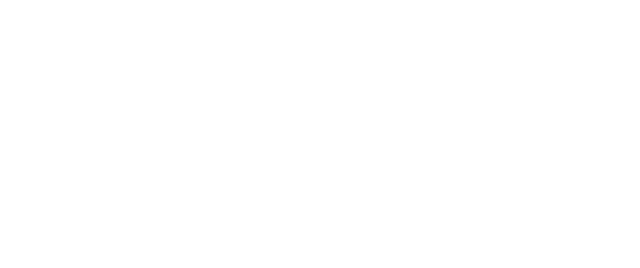
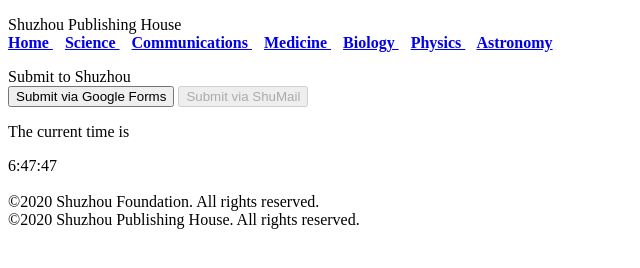
Before and after one commit to shpub/shpub.github.io, a plain HTML site: page submit/index.html in a window 1280 px wide. Shown: the whole page, without its empty margins (0-640 px from the left). Drawn offline with Linux system fonts and the light colour scheme.

Commit message:
Update index.html

```diff
--- a/submit/index.html
+++ b/submit/index.html
@@ -2,8 +2,71 @@
 <html>
 <head>
   <title>Submit - Shuzhou Publishing House</title>
+  <script>
+    function startTime(){
+        var today=new Date();
+        var h=today.getHours();
+        var m=today.getMinutes();
+        var s=today.getSeconds();
+        // add a zero in front of numbers<10
+        m=checkTime(m);
+        s=checkTime(s);
+        document.getElementById('shutime').innerHTML=h+":"+ m +":"+s;
+        t=setTimeout('startTime()',500);
+    }
+        function checkTime(i){
+          if (i<10){
+            i="0" + i;
+           }
+          return i;
+        }
+  </script>
+  <style>
+    .shuzhou{
+     font-family:"Product Sans";
+    }
+  </style>
 </head>
-<body>
-
+<body class="shuzhou" onload="startTime()">
+  <p>
+      Shuzhou Publishing House<br>
+      <b>
+      <a href="#" onclick="window.location.href='https://shpub.github.io'">
+          Home
+      </a>
+      &nbsp;&nbsp;
+      <a href="#" onclick="window.location.href='https://shpub.github.io/science'">
+          Science
+      </a>
+      &nbsp;&nbsp;
+      <a href="#" onclick="window.location.href='https://shpub.github.io/communications'">
+          Communications
+      </a>
+      &nbsp;&nbsp;
+      <a href="#" onclick="window.location.href='https://shpub.github.io/medicine'">
+          Medicine
+      </a>
+      &nbsp;&nbsp;
+      <a href="#" onclick="window.location.href='https://shpub.github.io/science'">
+          Biology
+      </a>
+      &nbsp;&nbsp;
+      <a href="#" onclick="window.location.href='https://shpub.github.io/physics'">
+          Physics
+      </a>
+      &nbsp;&nbsp;
+      <a href="#" onclick="window.location.href='https://shpub.github.io/astronomy'">
+          Astronomy
+      </a>
+      </b>
+    </p>
+  <p>Submit to Shuzhou<br>
+    <input type="submit" value="Submit via Google Forms" onclick="window.location.href='https://forms.gle/qzjyDsWG4WZfYVR69'"/>
+    <input type="submit" value="Submit via ShuMail" onclick="window.location.href='https://shumail.github.io/services/submit.htm?org=shpub'" disabled = "disabled"/>
+  <footer>
+    <p>The current time is <div id="shutime"></div><br>
+    &copy;2020 Shuzhou Foundation. All rights reserved.<br>
+    &copy;2020 Shuzhou Publishing House. All rights reserved.
+  </footer>
 </body>
 </html>
```
